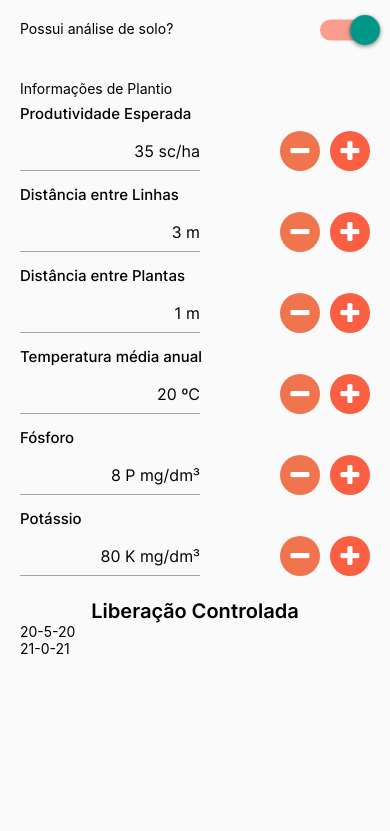
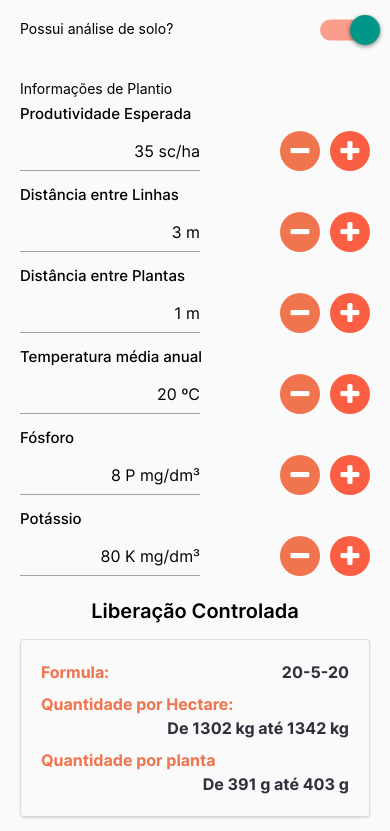
Before and after one commit to camilocoelhogomes/insumos_react_native, a React Native app: screen / in a window 390 px wide. Shown: the top 831 px of the page. Built offline with nearby package versions, Linux system fonts and the light colour scheme.

Commit message:
output cards formated and rendering

```diff
--- a/src/pages/MacroNutrients/OutputCard.js
+++ b/src/pages/MacroNutrients/OutputCard.js
@@ -4,15 +4,69 @@ import { View, StyleSheet, Text } from 'react-native';
 const OutputCard = ({ recomendation }) => {
     const {
         formula,
-        qtaHa,
+        qtdHa,
         qtdPl
     } = recomendation
 
     return (
-        <View>
-            <Text>{formula}</Text>
+        <View style={localStyle.main}>
+            <View style={localStyle.outputLine}>
+                <Text style={localStyle.label}>Formula:</Text>
+                <Text style={localStyle.result}>{formula}</Text>
+            </View>
+            <View style={localStyle.outputLineBig}>
+                <Text style={localStyle.label}>Quantidade por Hectare:</Text>
+                <Text style={localStyle.resultBig}>{`De ${Math.round(qtdHa.min)} kg até ${Math.round(qtdHa.max)} kg`}</Text>
+            </View>
+            <View style={localStyle.outputLineBig}>
+                <Text style={localStyle.label}>Quantidade por planta</Text>
+                <Text style={localStyle.resultBig}>{`De ${Math.round(qtdPl.min)} g até ${Math.round(qtdPl.max)} g`}</Text>
+            </View>
         </View>
     )
 }
 
 export default OutputCard;
+
+const localStyle = StyleSheet.create({
+    main: {
+        borderWidth: 1,
+        borderRadius: 4,
+        borderColor: '#ddd',
+        borderBottomWidth: 0,
+        shadowColor: '#000',
+        shadowOffset: { width: 0, height: 2 },
+        shadowOpacity: 0.14,
+        shadowRadius: 2,
+        elevation: 1,
+        marginTop: 16,
+        padding: 20,
+        gap: 8,
+    },
+    outputLine: {
+        flexDirection: 'row',
+        justifyContent: 'space-between',
+    },
+    outputLineBig: {
+        justifyContent: 'space-between',
+    },
+    label: {
+        fontFamily: 'Inter700',
+        color: '#F0754F',
+        fontSize: 16,
+        lineHeight: 24
+    },
+    result: {
+        fontFamily: 'Inter700',
+        fontSize: 16,
+        color: '#30313C',
+        lineHeight: 24,
+    },
+    resultBig: {
+        fontFamily: 'Inter700',
+        fontSize: 16,
+        color: '#30313C',
+        lineHeight: 24,
+        textAlign: 'right'
+    }
+})
```
